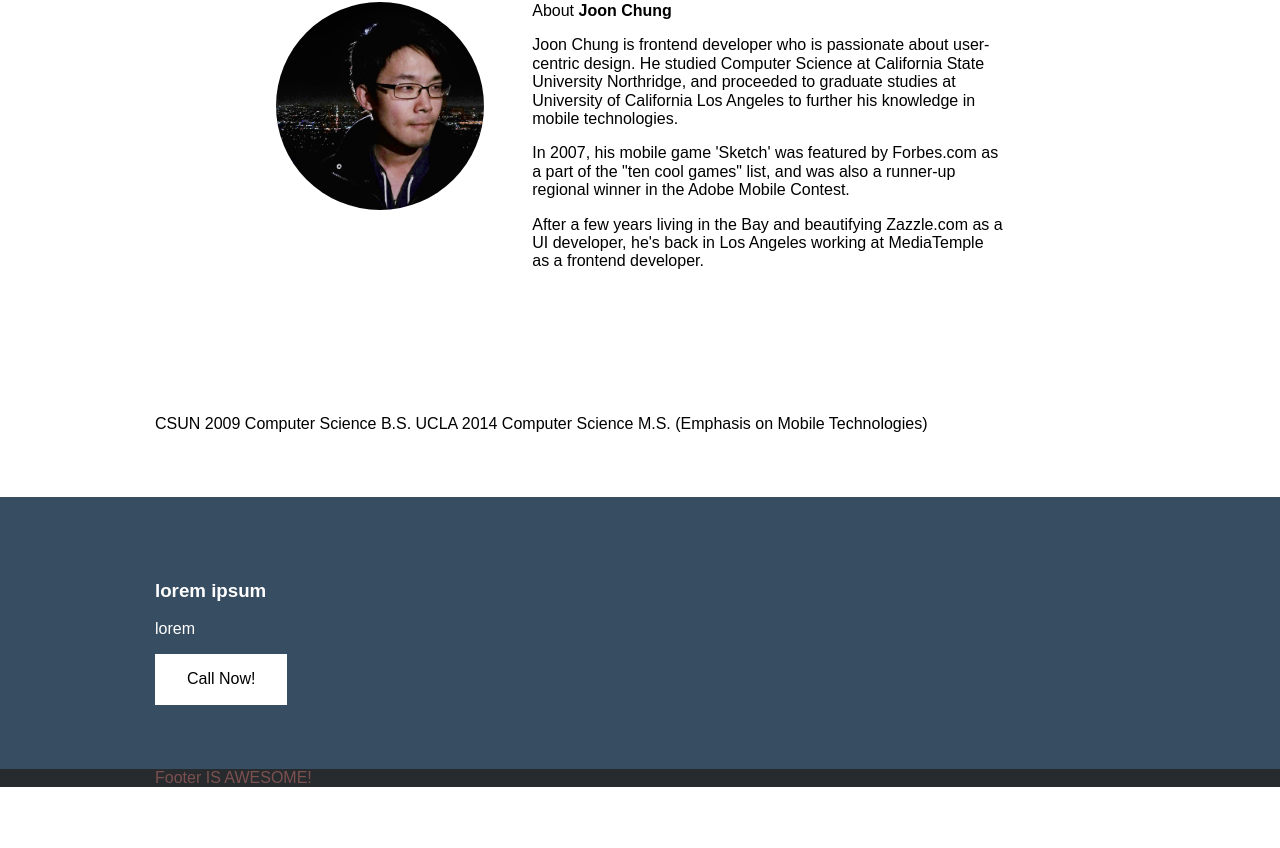
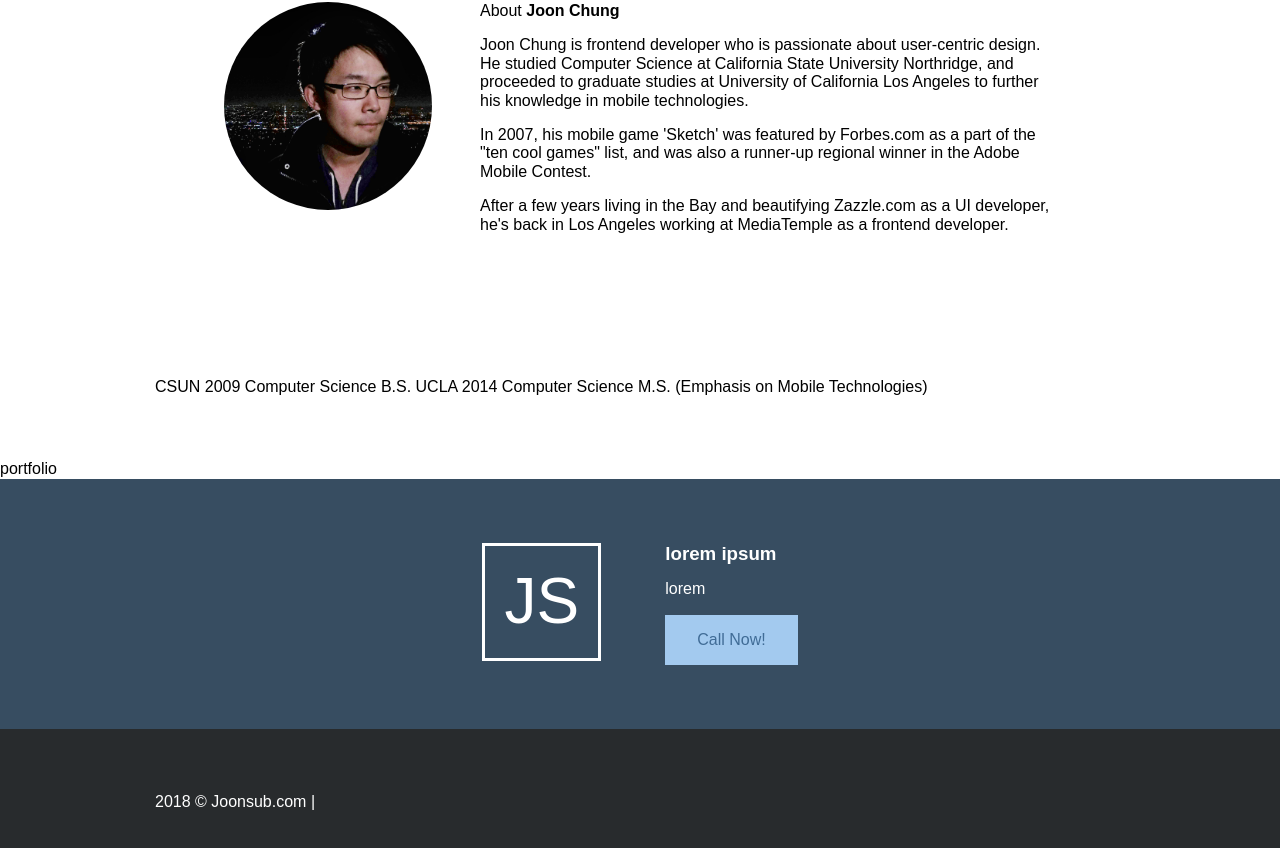
Before and after one commit to joonsubtalk/jsub, a React (Create React App) app: page / in a window 1280 px wide. Shown: the part 562-1410 px from the top of the page. Before the commit the page ends 1349 px from the top, so only its background shows below. Built offline with nearby package versions, Linux system fonts and the light colour scheme; a web font is replaced by a local one.

Commit message:
CTA and friends

```diff
--- a/src/App.js
+++ b/src/App.js
@@ -2,9 +2,9 @@ import React, { Component } from 'react';
 import Header from './Component/Header/Header';
 import About from './Component/About/About';
 import Education from './Component/Education/Education';
+import Portfolio from './Component/Portfolio/Portfolio';
 import Footer from './Component/Footer/Footer';
 import CallToAction from './Component/CallToAction/CallToAction';
-import ChannelBlur from './Container/ChannelBlur/ChannelBlur';
 import { info } from './configs/info.js';
 import Debugger from './Component/Debugger/Debugger';
 import profilepic from './images/prof.jpg';
@@ -23,6 +23,7 @@ class App extends Component {
 				<About description={aboutDescription}
 					pic={profilepic} />
 				<Education />
+				<Portfolio />
 				<CallToAction title="lorem ipsum"
 					subText="lorem"
 					ctaText="Call Now!"
--- a/src/Component/About/about.scss
+++ b/src/Component/About/about.scss
@@ -4,12 +4,15 @@
     &__container {
         display: flex;
         justify-content: center;
-        width: 75%;
+        width: 52em;
         margin: 0 auto;
         @media #{$mobile} {
             width: 100%;
             flex-direction: column;
             align-items: center;
+        }
+        @media #{$tablet} {
+            width: 44em;
         }
     }
     &__featuredImageContainer {
--- a/src/Component/CallToAction/CallToAction.jsx
+++ b/src/Component/CallToAction/CallToAction.jsx
@@ -11,9 +11,14 @@ const CallToAction = ( props ) => {
         <section className="o-callToAction u-baseSpacing">
             <div className="container">
                 <div className="o-callToAction__container">
-                    <h3 className="o-callToAction__title">{ title }</h3>
-                    <p className="o-callToAction__subtext">{ subText }</p>
-                    <button className="o-callToAction__cta">{ ctaText }</button>
+                    <div className="o-callToAction__featuredImageContainer">
+                        <div className="o-callToAction__logo">JS</div>
+                    </div>
+                    <div className="o-callToAction__featuredDescriptionContainer">
+                        <h3 className="o-callToAction__title">{ title }</h3>
+                        <p className="o-callToAction__subtext">{ subText }</p>
+                        <button className="o-callToAction__cta">{ ctaText }</button>
+                    </div>
                 </div>
             </div>
         </section>
--- a/src/Component/CallToAction/callToAction.scss
+++ b/src/Component/CallToAction/callToAction.scss
@@ -4,37 +4,42 @@
     background: $CTA_BACKGROUND;
     color: #fff;
 
-    &__grid {
-        display: grid;
-        grid-template-columns: 100%;
-        grid-template-rows: 100%;
+    &__container {
+        display: flex;
+        justify-content: center;
+    }
+    &__featuredImageContainer {
 
-        @media #{$desktop} {
-            grid-template-columns: 1fr 1fr 2fr 1fr 2fr;
-            grid-template-rows: 1fr 2fr 1fr;
-        }
-
-        @media #{$laptop} {
-            grid-template-columns: 100%;
-            grid-template-rows: 100%;
-        }
     }
-
+    &__logo{
+        border: 3px solid #fff;
+        font-size: 4em;
+        padding: 0.3em;
+        margin-right: 1em;
+    }
+    &__featuredDescriptionContainer {
+        display: flex;
+        flex-direction: column;
+    }
     &__title {
-        grid-column: 3 / 1;
+        margin: 0;
     }
 
     &__subtext {
         grid-row: 1;
     }
     &__cta {
-        background-color: #fff;
+        background-color: #a3caef;
         border: none;
-        color: #000;
+        color: #406c96;
         padding: 1em 2em;
         text-align: center;
         text-decoration: none;
         display: inline-block;
         font-size: 1em;
+
+        &:hover {
+            cursor: pointer;
+        }
     }
 }
--- a/src/Component/Footer/Footer.jsx
+++ b/src/Component/Footer/Footer.jsx
@@ -4,9 +4,9 @@ import './footer.css';
 const Footer = () => {
 
     return (
-        <footer className="o-footer">
+        <footer className="o-footer u-baseSpacing">
             <div className="container">
-                Footer IS AWESOME!
+                <div className="o-footer__legal">2018 &copy; Joonsub.com | </div>
             </div>
         </footer>
     )
--- a/src/Component/Footer/footer.scss
+++ b/src/Component/Footer/footer.scss
@@ -2,6 +2,6 @@
 
 // Footer
 .o-footer {
-    color: rgb(124, 80, 80);
+    color: #fff;
     background-color: $FOOTER_BACKGROUND;
 }
--- /dev/null
+++ b/src/Component/Portfolio/Portfolio.jsx
@@ -0,0 +1,9 @@
+import React, { Component } from 'react';
+
+class Portfolio extends Component {
+    render() {
+        return (<div>portfolio</div>)
+    }
+}
+
+export default Portfolio;
--- /dev/null
+++ b/src/Component/Portfolio/portfolio.scss
@@ -0,0 +1,3 @@
+.c-portfolio {
+
+}
```
Also changed, not shown: src/Component/Education/education.scss (line endings or trailing spaces).
